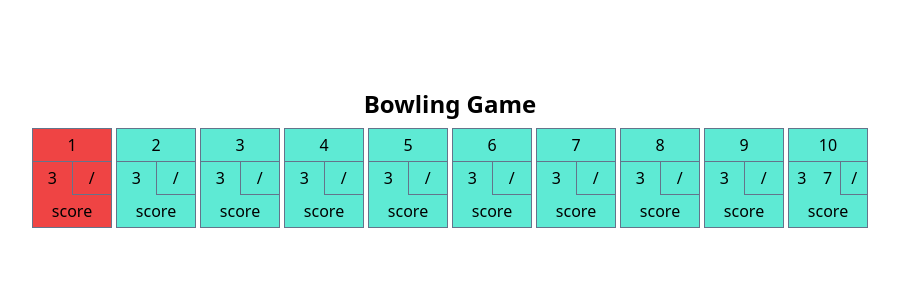
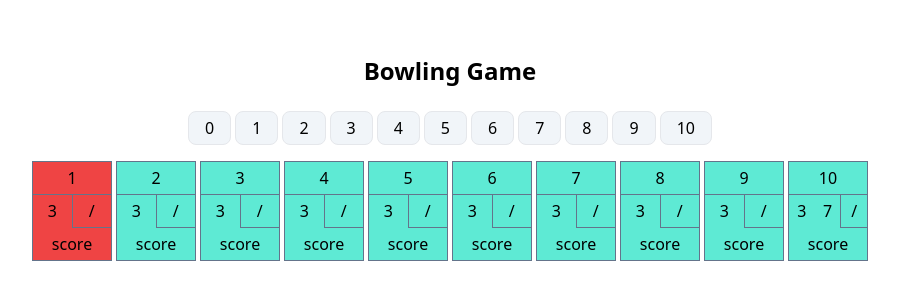
Before and after one commit to ibqn/vite-bowling, a Preact app: page / in a window 1280 px wide. Shown: the part 242-542 px from the top of the page, without its empty margins (190-1089 px from the left). Built offline with nearby package versions, Linux system fonts and the light colour scheme.

Commit message:
working on throw input

```diff
--- a/src/components/bowling-game.tsx
+++ b/src/components/bowling-game.tsx
@@ -1,14 +1,13 @@
 import { BowlingFrame } from '@/components/bowling-frame'
 import { frames } from '@/state'
 import { FrameIndex } from '@/types'
+import { ThrowInput } from '@/components/throw-input'
 
-type Props = {}
-
-export const BowlingGame = (props: Props) => {
+export const BowlingGame = () => {
   return (
     <div className="flex flex-col items-center">
       <h1 className="mb-2 text-2xl font-bold">Bowling Game</h1>
-
+      <ThrowInput remainingPins={10} />
       <div className="flex flex-row gap-1">
         {frames.value.map((frame, index) => {
           return (
--- /dev/null
+++ b/src/components/throw-input.tsx
@@ -0,0 +1,24 @@
+import { useMemo } from 'preact/hooks'
+
+type Props = {
+  remainingPins?: number
+}
+
+export const ThrowInput = ({ remainingPins = 10 }: Props) => {
+  const possiblePins = useMemo(
+    () => Array.from({ length: remainingPins + 1 }, (_, index) => index),
+    [remainingPins]
+  )
+
+  return (
+    <div className="m-4 flex flex-row gap-1">
+      {possiblePins.map((pins) => {
+        return (
+          <button className="rounded-lg border bg-slate-100 px-4 py-1 transition hover:scale-105 hover:bg-slate-50">
+            {pins}
+          </button>
+        )
+      })}
+    </div>
+  )
+}
```
